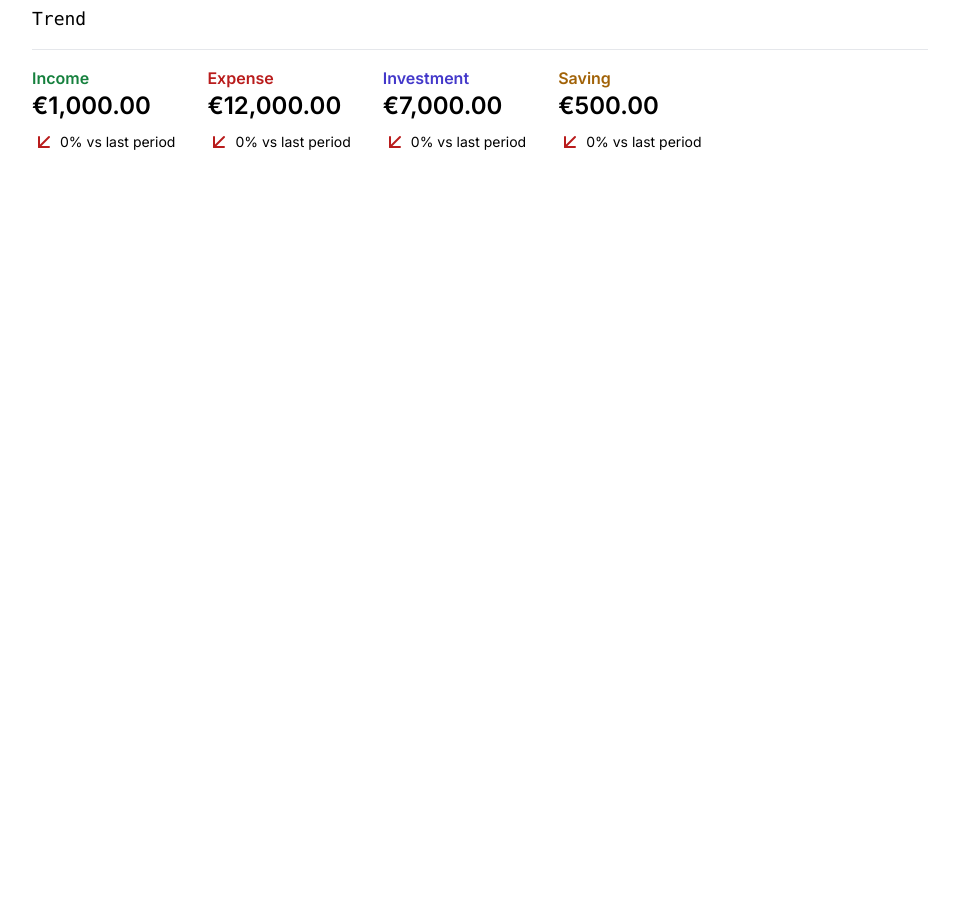
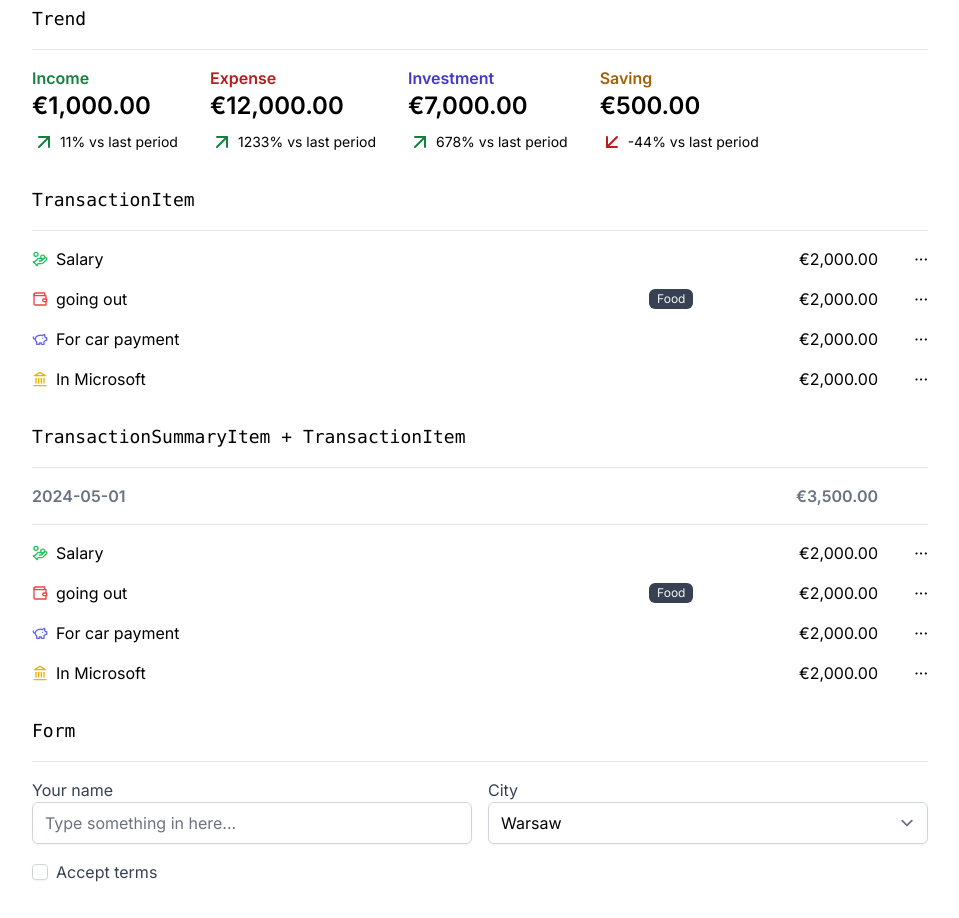
Before and after one commit to sokkhengg/finance-app, a Next.js app: page /playground in a window 1280 px wide. Shown: the part 220-1138 px from the top of the page, without its empty margins (160-1119 px from the left). Before the commit the page ends 800 px from the top, so only its background shows below. Built offline with nearby package versions, Linux system fonts and the light colour scheme.

Commit message:
finish up creating UI and components

```diff
--- a/app/playground/page.js
+++ b/app/playground/page.js
@@ -1,10 +1,16 @@
 
+import Button from "@/components/button";
+import Input from "@/components/input";
+import Label from "@/components/label";
 import PageHeader from "@/components/page-header";
+import Select from "@/components/select";
+import TransactionItem from "@/components/transaction-item";
+import TransactionSummaryItem from "@/components/transaction-summary-items";
 import Trend from "@/components/trend";
 
 export default function Page() {
   return (
-    <main className="space-y-8">
+    <main className="space-y-8 mb-44">
         <h1 className="text-4xl mt-8 font-mono">playground
         </h1>
         <div>
@@ -16,10 +22,54 @@ export default function Page() {
             <h2 className="mb-4 text-lg font-mono">Trend</h2>
             <hr className="mb-4 border-gray-200 dark:border-gray-800" />
             <div className="flex space-x-8">
-              <Trend type="Income" amount={1000}/>
-              <Trend type="Expense" amount={12000}/>
-              <Trend type="Investment" amount={7000}/>
-              <Trend type="Saving" amount={500}/>
+              <Trend type="Income" amount={1000} prevAmount={900}/>
+              <Trend type="Expense" amount={12000} prevAmount={900}/>
+              <Trend type="Investment" amount={7000} prevAmount={900}/>
+              <Trend type="Saving" amount={500} prevAmount={900}/>
+            </div>
+        </div>
+        <div>
+            <h2 className="mb-4 text-lg font-mono">TransactionItem</h2>
+            <hr className="mb-4 border-gray-200 dark:border-gray-800" />
+            <div className="space-y-4">
+             <TransactionItem type="Income" description="Salary" amount={2000}/>
+             <TransactionItem type="Expense"  category = "Food" description="going out" amount={2000}/>
+             <TransactionItem type="Saving" description=" For car payment" amount={2000}/>
+             <TransactionItem type="Investment" description="In Microsoft" amount={2000}/>
+            </div>
+        </div>
+        <div>
+            <h2 className="mb-4 text-lg font-mono">TransactionSummaryItem + TransactionItem</h2>
+            <hr className="mb-4 border-gray-200 dark:border-gray-800" />
+            <div className="space-y-4">
+             <TransactionSummaryItem date="2024-05-01" amount={3500}/>
+              <hr className="mb-4 border-gray-200 dark:border-gray-800" />
+             <TransactionItem type="Income" description="Salary" amount={2000}/>
+             <TransactionItem type="Expense"  category = "Food" description="going out" amount={2000}/>
+             <TransactionItem type="Saving" description=" For car payment" amount={2000}/>
+             <TransactionItem type="Investment" description="In Microsoft" amount={2000}/>
+            </div>
+        </div>
+        <div>
+            <h2 className="mb-4 text-lg font-mono">Form</h2>
+            <hr className="mb-4 border-gray-200 dark:border-gray-800" />
+            <div className="grid grid-cols-2 gap-4">
+              <div>
+              <Label className="mb-1">Your name</Label>
+              <Input type="text" placeholder="Type something in here..."/>
+              </div>
+            <div>
+            <Label>City</Label>
+          <Select>
+              <option>Warsaw</option>
+              <option>Berlin</option>
+              <option>London</option>
+              </Select>
+            </div>
+            <div className="flex items-center">
+              <input type="checkbox" className="rounded border-gray-300 text-gray-700 bg-white dark:bg-gray-950 dark:text-gray-500 shadow-sm"/>
+              <Label className="ml-2" htmlFor="terms">Accept terms</Label>
+              </div>
             </div>
         </div>
     </main>
--- /dev/null
+++ b/components/button.js
@@ -0,0 +1,14 @@
+export default function Button(props) {
+    const variants = {
+      default: 'bg-black text-white dark:bg-white dark:text-black rounded-md hover:bg-gray-700 dark:hover:bg-gray-200',
+      outline: 'border border-gray-300 dark:border-gray-500 rounded-md hover:bg-gray-300 dark:hover:bg-gray-500',
+      ghost: 'rounded-md bg-white dark:bg-black hover:bg-gray-200 dark:hover:bg-gray-500'
+    }
+    const sizes = {
+      xs: 'text-xs px-2 py-1',
+      sm: 'text-sm px-3 py-1.5',
+      base: 'text-base px-4 py-2',
+      lg: 'text-lg px-4 py-2'
+    }
+    return (<button {...props} className={`${props.variant ? variants[props.variant] : variants['default']} ${props.size ? sizes[props.size] : sizes['base']}`}></button>)
+  }
--- /dev/null
+++ b/components/input.js
@@ -0,0 +1,9 @@
+export default function Input(props) {
+    const styles = {
+        "checkbox": "rounded border-gray-300 text-gray-700 bg-white dark:bg-gray-950 dark:text-gray-500 shadow-sm",
+        "default": "w-full rounded-md shadow-sm border-gray-300 bg-white dark:border-gray-700 dark:bg-gray-950"
+    }
+  return (
+    <input {...props} className={styles[props.type] ?? styles['default']}/>
+  )
+}
--- /dev/null
+++ b/components/label.js
@@ -0,0 +1,5 @@
+export default function Label(props) {
+  return (
+    <label {...props} className={`text-gray-700 dark:text-gray-300 ${props.className}`}></label>
+  )
+}
--- /dev/null
+++ b/components/select.js
@@ -0,0 +1,5 @@
+export default function Select(props) {
+  return (
+    <select {...props} type="text" placeholder="Type something in here..." className="w-full rounded-md shadow-sm border-gray-300 bg-white dark:border-gray-700 dark:bg-gray-950"></select>
+  )
+}
--- /dev/null
+++ b/components/transaction-item.js
@@ -0,0 +1,42 @@
+import { useFormatCurrency } from "@/hooks/use-format-currency"
+import { HandCoins, Wallet, Landmark, PiggyBank } from 'lucide-react'
+
+export default function TransactionItem({
+  type, category, description, amount
+}) {
+  const typesMap = {
+    'Income': {
+      icon: HandCoins,
+      colors: 'text-green-500 dark:text-green-400'
+    },
+    'Expense': {
+      icon: Wallet,
+      colors: 'text-red-500 dark:text-red-400'
+    },
+    'Saving': {
+      icon: PiggyBank,
+      colors: 'text-indigo-500 dark:text-indigo-400'
+    },
+    'Investment': {
+      icon: Landmark,
+      colors: 'text-yellow-500 dark:text-yellow-400'
+    }
+  }
+  const IconComponent = typesMap[type].icon
+  const colors = typesMap[type].colors
+  const formattedAmount = useFormatCurrency(amount)
+  return (<div className="w-full flex items-center">
+    <div className="flex items-center mr-4 grow">
+      <IconComponent className={`${colors} mr-2 w-4 h-4 hidden sm:block`} />
+      <span>{description}</span>
+    </div>
+
+    <div className="min-w-[150px] items-center hidden md:flex">
+      {category && <div className="rounded-md text-xs bg-gray-700 dark:bg-gray-100 text-gray-100 dark:text-black px-2 py-0.5">{category}</div>}
+    </div>
+
+    <div className="min-w-[70px] text-right">{formattedAmount}</div>
+
+    <div className="min-w-[50px] flex justify-end">···</div>
+  </div>)
+}
--- /dev/null
+++ b/components/transaction-summary-items.js
@@ -0,0 +1,11 @@
+import { useFormatCurrency } from "@/hooks/use-format-currency"
+
+export default function TransactionSummaryItem({amount, date}) {
+  const formattedAmount = useFormatCurrency(amount)
+  return (
+    <div className="flex text-gray-500 dark:text-gray-400 font-semibold">
+        <div className="grow">{date}</div>
+        <div className="min-w-[70px] text-right font-semibold">{formattedAmount}</div>
+        <div className="min-w-[50px]"></div>
+    </div>)
+}
--- a/components/trend.js
+++ b/components/trend.js
@@ -1,5 +1,6 @@
 import { useMemo } from "react"
 import { ArrowDownLeft, ArrowUpRight } from 'lucide-react'
+import { useFormatCurrency } from "@/hooks/use-format-currency"
 
 export default function Trend({
   type, amount, prevAmount
@@ -21,13 +22,12 @@ export default function Trend({
     [amount, prevAmount]
   )
 
-  const formatCurrency = (amount) =>
-    new Intl.NumberFormat('en-US', {style: 'currency', currency: 'EUR'}).format(amount)
+  const formattedAmount = useFormatCurrency(amount)
 
   return <div>
     <div className={`font-semibold ${colorClasses[type]}`}>{type}</div>
     <div className="text-2xl font-semibold text-black dark:text-white mb-2">
-      {amount ? formatCurrency(amount) : formatCurrency(0)}
+      {formattedAmount}
     </div>
     <div className="flex space-x-1 items-center text-sm">
       {percentageChange <= 0 && <ArrowDownLeft className="text-red-700 dark:text-red-300" />}
--- /dev/null
+++ b/hooks/use-format-currency.js
@@ -0,0 +1,11 @@
+import { useMemo } from "react"
+
+export const useFormatCurrency = (amount) => {
+    const formatCurrency = (amount) =>
+        new Intl.NumberFormat('en-US', {style: 'currency', currency: 'EUR'}).format(amount)
+
+    return useMemo(
+        () => formatCurrency(amount),
+        [amount]
+    )
+}
--- a/package.json
+++ b/package.json
@@ -15,6 +15,7 @@
     "next": "14.0.3"
   },
   "devDependencies": {
+    "@tailwindcss/forms": "^0.5.7",
     "autoprefixer": "^10.0.1",
     "postcss": "^8",
     "tailwindcss": "^3.3.0",
--- a/tailwind.config.js
+++ b/tailwind.config.js
@@ -14,5 +14,5 @@ module.exports = {
       },
     },
   },
-  plugins: [],
+  plugins: [require('@tailwindcss/forms')],
 }
```
Also changed, not shown: 1 other file (tests, documents, lock files or other folders).
